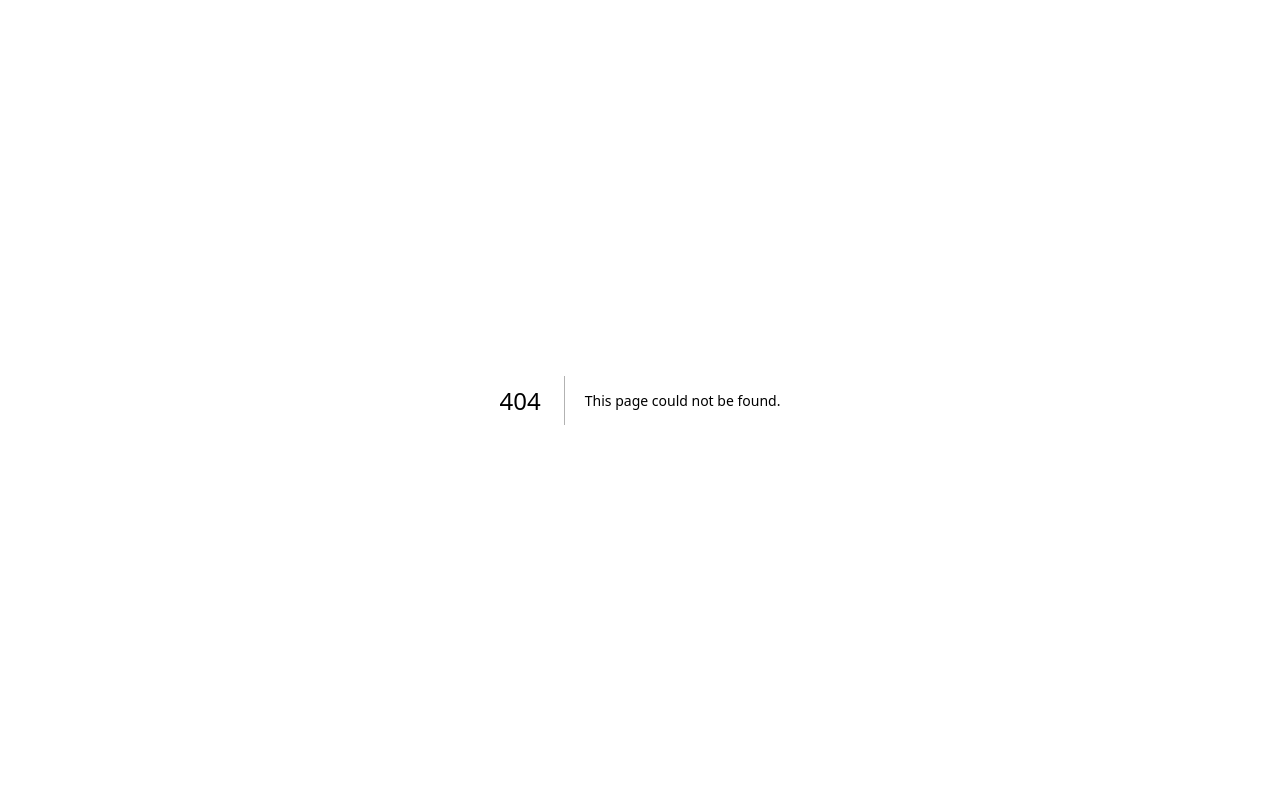
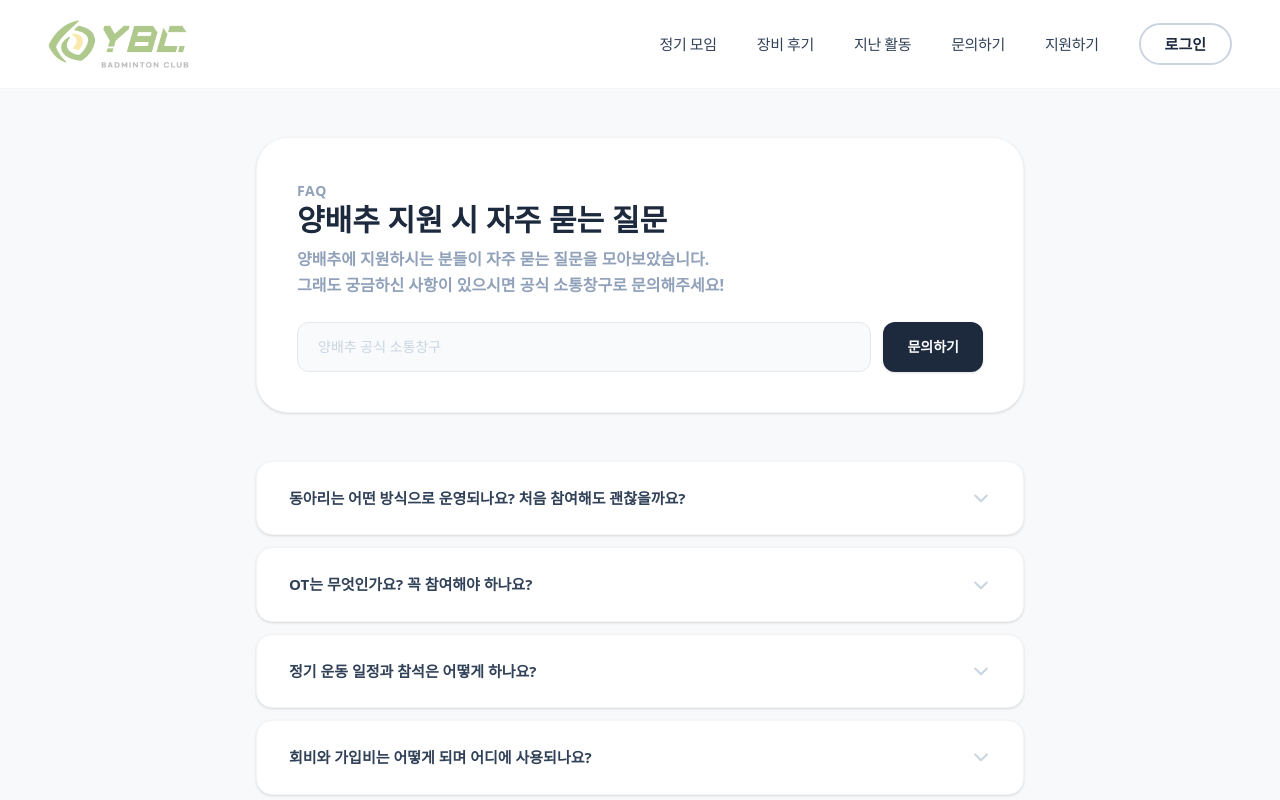
Before and after one commit to YBC-badminton/YBC-FE, a Next.js app: page /faq in a window 1280 px wide. Before the commit this address had no page. Shown: the top 800 px of the page. Built offline with nearby package versions, Linux system fonts and the light colour scheme.

Commit message:
FAQ 페이지 구현

```diff
--- /dev/null
+++ b/app/(main)/faq/page.tsx
@@ -0,0 +1,133 @@
+'use client';
+
+import React, { useState } from 'react';
+
+const FAQ_DATA = [
+    {
+        question: '동아리는 어떤 방식으로 운영되나요? 처음 참여해도 괜찮을까요?',
+        answer: '양배추 배드민턴 동아리는 매주 화요일, 목요일 정기 운동을 중심으로 운영됩니다. 실력에 상관없이 누구나 참여할 수 있으며, 처음 오시는 분들도 편하게 즐기실 수 있도록 분위기를 만들고 있습니다.',
+    },
+    {
+        question: 'OT는 무엇인가요? 꼭 참여해야 하나요?',
+        answer: 'OT(오리엔테이션)는 신규 부원을 위한 동아리 소개 및 친목 행사입니다. 필수 참석은 아니지만, 동아리 운영 방식과 부원들을 알아가는 좋은 기회이므로 가능하시면 참석을 권장합니다.',
+    },
+    {
+        question: '정기 운동 일정과 참석은 어떻게 하나요?',
+        answer: '정기 운동은 매주 화요일, 목요일 저녁 7시에 진행됩니다. 참석 여부는 활동 페이지에서 투표를 통해 사전에 알려주시면 됩니다. 불참 시에도 별도의 불이익은 없습니다.',
+    },
+    {
+        question: '회비와 가입비는 어떻게 되며 어디에 사용되나요?',
+        answer: '가입비와 월 회비는 체육관 대관료, 셔틀콕 구매, 동아리 행사 운영 등에 사용됩니다. 구체적인 금액은 합격 후 안내드리고 있으며, 투명하게 운영하고 있습니다.',
+    },
+    {
+        question: '활동 기간이나 보장 일정은 어떻게 되나요?',
+        answer: '활동 기간에 대한 제한은 없으며, 원하시는 기간 동안 자유롭게 활동하실 수 있습니다. 한 학기 이상 활동을 권장하지만 개인 사정에 따라 조정 가능합니다.',
+    },
+    {
+        question: '장비가 없어도 참여할 수 있나요?',
+        answer: '배드민턴화는 필수이며, 라켓은 동아리에서 여분을 보유하고 있어 처음에는 빌려 사용하실 수 있습니다. 활동을 지속하시게 되면 개인 라켓 구매를 권장합니다.',
+    },
+];
+
+const KAKAO_CHANNEL_URL = 'https://pf.kakao.com/_xnxaxcG';
+
+export default function InquiryPage() {
+    const [openIndex, setOpenIndex] = useState<number | null>(null);
+    const [searchQuery, setSearchQuery] = useState('');
+
+    const toggleFAQ = (index: number) => {
+        setOpenIndex(openIndex === index ? null : index);
+    };
+
+    const filteredFAQ = FAQ_DATA.filter(
+        (faq) =>
+            faq.question.includes(searchQuery) ||
+            faq.answer.includes(searchQuery)
+    );
+
+    return (
+        <div className="min-h-screen bg-[#F8F9FA] py-12 px-6 lg:px-24 font-sans select-none">
+            <div className="max-w-screen-xl mx-auto space-y-12">
+
+                {/* 헤더 + 검색 통합 카드 */}
+                <div className="max-w-3xl mx-auto bg-white rounded-[32px] border border-gray-100 shadow-sm p-8 sm:p-10 space-y-6">
+                    <div className="space-y-2">
+                        <span className="text-sm font-black text-slate-400 uppercase tracking-wider">FAQ</span>
+                        <h1 className="text-2xl sm:text-3xl font-black text-slate-800">양배추 지원 시 자주 묻는 질문</h1>
+                        <p className="text-sm sm:text-base text-slate-400 font-bold leading-relaxed">
+                            양배추에 지원하시는 분들이 자주 묻는 질문을 모아보았습니다.<br className="hidden sm:block" />
+                            그래도 궁금하신 사항이 있으시면 공식 소통창구로 문의해주세요!
+                        </p>
+                    </div>
+
+                    <div className="flex gap-3">
+                        <div className="flex-1 relative">
+                            <input
+                                type="text"
+                                value={searchQuery}
+                                onChange={(e) => setSearchQuery(e.target.value)}
+                                placeholder="양배추 공식 소통창구"
+                                className="w-full px-5 py-3.5 bg-slate-50 border border-gray-200 rounded-xl text-sm font-medium text-slate-800 placeholder:text-slate-300 focus:outline-none focus:ring-2 focus:ring-[#4B7332]/20 focus:border-[#4B7332]/40 transition"
+                            />
+                        </div>
+                        <a
+                            href={KAKAO_CHANNEL_URL}
+                            target="_blank"
+                            rel="noopener noreferrer"
+                            className="bg-slate-800 text-white px-6 py-3.5 rounded-xl font-bold text-sm hover:bg-slate-900 transition-all shadow-sm whitespace-nowrap flex items-center"
+                        >
+                            문의하기
+                        </a>
+                    </div>
+                </div>
+
+                {/* FAQ 아코디언 */}
+                <div className="max-w-3xl mx-auto space-y-3">
+                    {filteredFAQ.length > 0 ? (
+                        filteredFAQ.map((faq, index) => {
+                            const originalIndex = FAQ_DATA.indexOf(faq);
+                            const isOpen = openIndex === originalIndex;
+
+                            return (
+                                <div
+                                    key={originalIndex}
+                                    className="bg-white rounded-2xl border border-gray-100 shadow-sm overflow-hidden transition-all"
+                                >
+                                    <button
+                                        onClick={() => toggleFAQ(originalIndex)}
+                                        className="w-full flex items-center justify-between px-6 sm:px-8 py-5 sm:py-6 text-left gap-4"
+                                    >
+                                        <span className="text-[15px] font-bold text-slate-700 leading-relaxed">
+                                            {faq.question}
+                                        </span>
+                                        <span className={`text-slate-300 transition-transform duration-300 shrink-0 ${isOpen ? 'rotate-180' : ''}`}>
+                                            <svg className="w-5 h-5" fill="none" stroke="currentColor" viewBox="0 0 24 24">
+                                                <path strokeLinecap="round" strokeLinejoin="round" strokeWidth="2.5" d="M19 9l-7 7-7-7" />
+                                            </svg>
+                                        </span>
+                                    </button>
+
+                                    {isOpen && (
+                                        <div className="px-6 sm:px-8 pb-6 animate-in fade-in slide-in-from-top-1 duration-200">
+                                            <div className="pt-2 border-t border-gray-50">
+                                                <p className="text-sm font-medium text-slate-500 leading-relaxed pt-4">
+                                                    {faq.answer}
+                                                </p>
+                                            </div>
+                                        </div>
+                                    )}
+                                </div>
+                            );
+                        })
+                    ) : (
+                        <div className="py-16 text-center bg-white rounded-2xl border border-dashed border-gray-200">
+                            <p className="text-slate-400 font-bold">검색 결과가 없습니다.</p>
+                            <p className="text-sm text-slate-300 mt-2">다른 키워드로 검색하거나 직접 문의해 주세요.</p>
+                        </div>
+                    )}
+                </div>
+
+            </div>
+        </div>
+    );
+}
```
